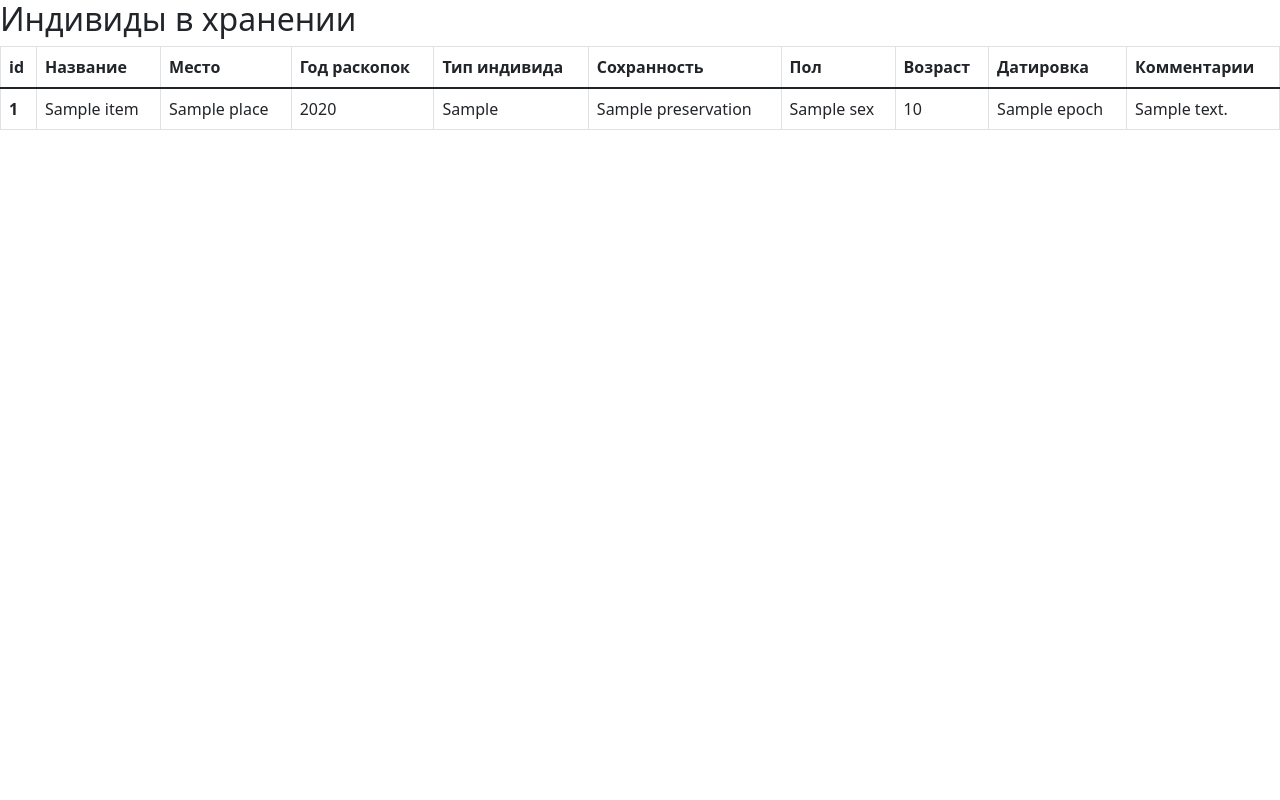
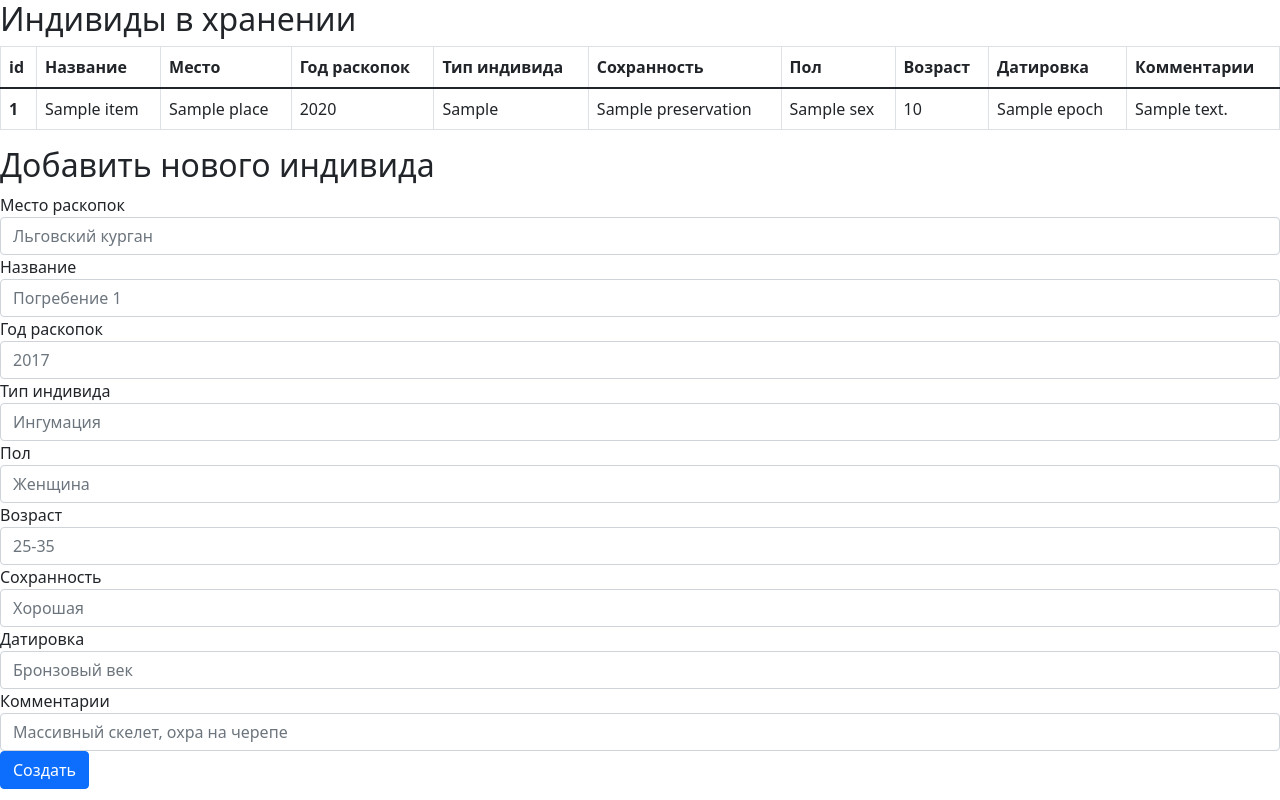
Before and after one commit to E-catalog/frontend, a Flask app: page / in a window 1280 px wide. Run offline with Flask 2, Linux system fonts and the light colour scheme; a database or web service that is not in the repository returns one stand-in record (values such as "Sample title"); data that the repository does not hold is empty.

Commit message:
Added form for ind add

```diff
--- a/frontend/app.py
+++ b/frontend/app.py
@@ -1,5 +1,5 @@
 import requests
-from flask import Flask, render_template
+from flask import Flask, render_template, request
 
 from frontend.config import config
 
@@ -13,3 +13,9 @@ def show_individuals():
     response.raise_for_status()
     individuals = response.json()
     return render_template('individuals.html', title=title, individuals=individuals)
+
+
+@app.route('/', methods=['POST'])
+def add_individual():
+    print(request.data)
+    return show_individuals(), 200
--- a/frontend/templates/individuals.html
+++ b/frontend/templates/individuals.html
@@ -43,6 +43,48 @@
           {% endfor %}
         </tbody>
       </table>
+      <h2>Добавить нового индивида</h2>
+      <form action="{{ url_for('show_individuals') }}" method="POST">
+
+        <div class="form-group">
+            <label>Место раскопок</label>
+            <input class="form-control" placeholder="Льговский курган">
+        </div>
+        <div class="form-group">
+            <label>Название</label>
+            <input class="form-control" placeholder="Погребение 1">
+        </div>
+        <div class='form-group'>
+            <label>Год раскопок</label>
+            <input class="form-control" placeholder="2017">
+        </div>
+        <div class='form-group'>
+            <label>Тип индивида</label>
+            <input class="form-control" placeholder="Ингумация">
+        </div>
+        <div class='form-group'>
+            <label>Пол</label>
+            <input class="form-control" placeholder="Женщина">
+        </div>
+        <div class='form-group'>
+            <label>Возраст</label>
+            <input class="form-control" placeholder="25-35">
+        </div>
+        <div class='form-group'>
+            <label>Сохранность</label>
+            <input class="form-control" placeholder="Хорошая">
+        </div>
+        <div class='form-group'>
+            <label>Датировка</label>
+            <input class="form-control" placeholder="Бронзовый век">
+        </div>
+        <div class='form-group'>
+            <label>Комментарии</label>
+            <input class="form-control" placeholder="Массивный скелет, охра на черепе">
+        </div>
+        <button type="submit" class="btn btn-primary">Создать</button>
+      </form>
+
       <!-- Дополнительный JavaScript; выберите один из двух! -->
 
       <!-- Вариант 1: Bootstrap в связке с Popper -->
```
